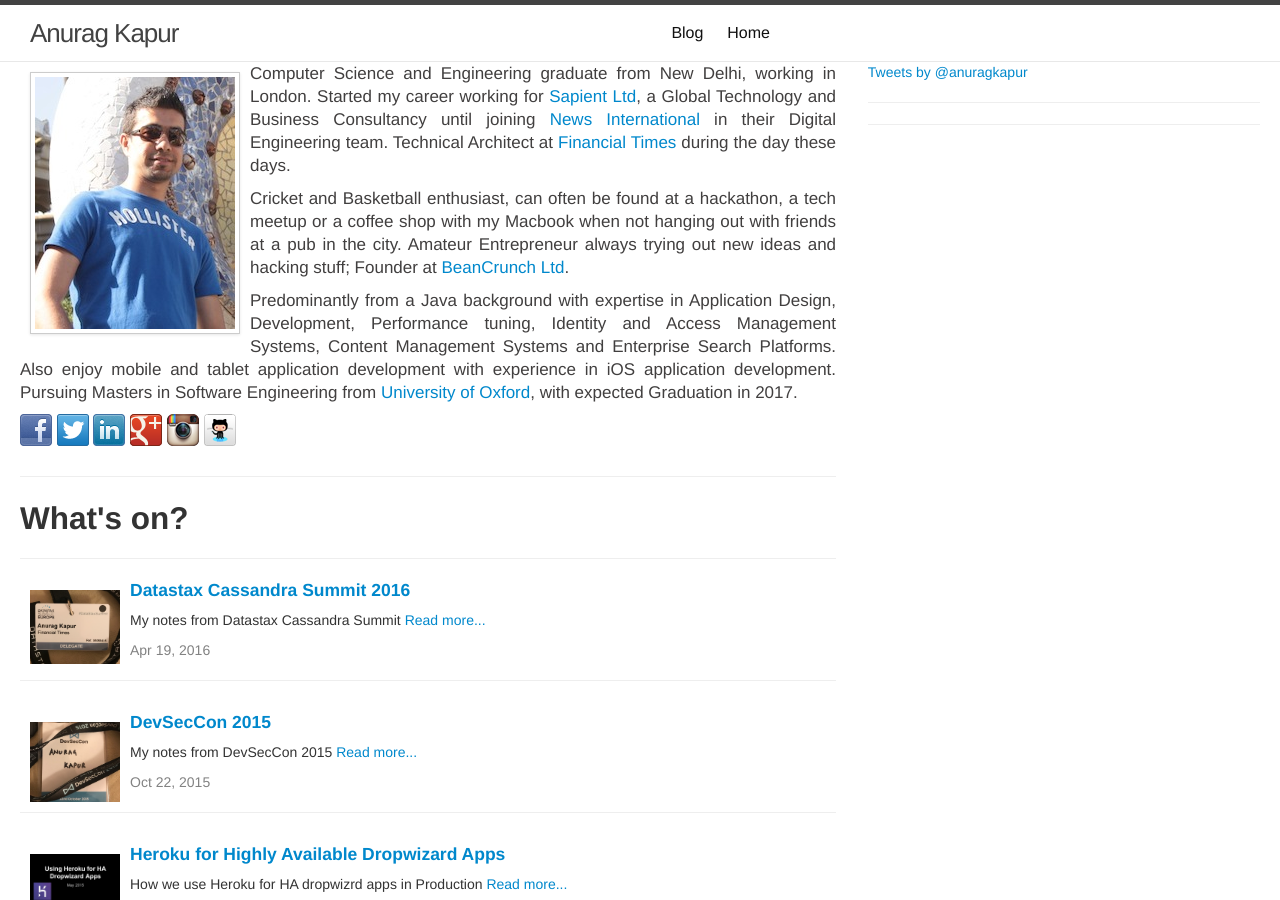
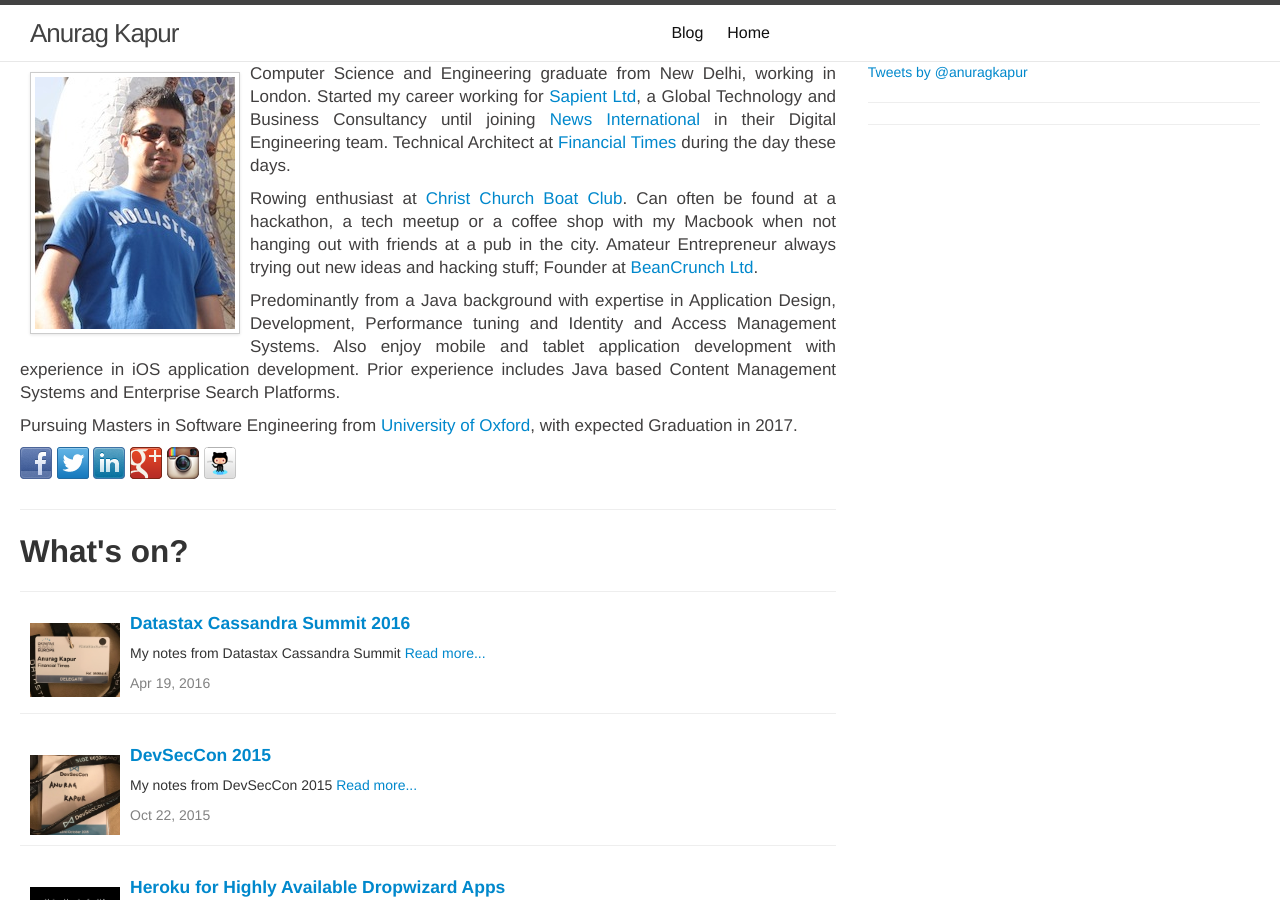
Before and after one commit to anuragkapur/anuragkapur.github.io, a Jekyll site: the page built from index.html, in a window 1280 px wide and 900 px high. Built offline with Jekyll 4.4.1, drawn with Linux system fonts in a browser that asks for light colours; comment, search, counter and statistics services are not loaded.

Commit message:
Update introduction

```diff
--- a/index.html
+++ b/index.html
@@ -21,18 +21,22 @@
                 </p>
 
                 <p>
-                    Cricket and Basketball enthusiast, can often be found at a hackathon, a tech meetup or a coffee shop
-                    with my Macbook when not hanging out with friends at a pub in the city. Amateur Entrepreneur always
+                    Rowing enthusiast at <a href="https://www.facebook.com/ChChBC/">Christ Church Boat Club</a>. Can
+                    often be found at a hackathon, a tech meetup or a coffee shop with my Macbook when not hanging
+                    out with friends at a pub in the city. Amateur Entrepreneur always
                     trying out new ideas and hacking stuff; Founder at
                     <a href="http://www.beancrunch.com/" target="_blank">BeanCrunch Ltd</a>.
                 </p>
 
                 <p>
                     Predominantly from a Java background with expertise in Application Design, Development,
-                    Performance tuning, Identity and Access Management Systems, Content Management Systems and
-                    Enterprise Search Platforms. Also enjoy mobile and tablet application development with experience in
-                    iOS application development. Pursuing Masters in Software Engineering from
-                    <a href="https://www.cs.ox.ac.uk/softeng/" target="_blank">University of Oxford</a>, with expected
+                    Performance tuning and Identity and Access Management Systems. Also enjoy mobile and tablet
+                    application development with experience in iOS application development. Prior experience includes
+                    Java based Content Management Systems and Enterprise Search Platforms.
+                </p>
+                <p>
+                    Pursuing Masters in Software Engineering from <a href="https://www.cs.ox.ac.uk/softeng/"
+                                                                     target="_blank">University of Oxford</a>, with expected
                     Graduation in 2017.
                 </p>
 
```
